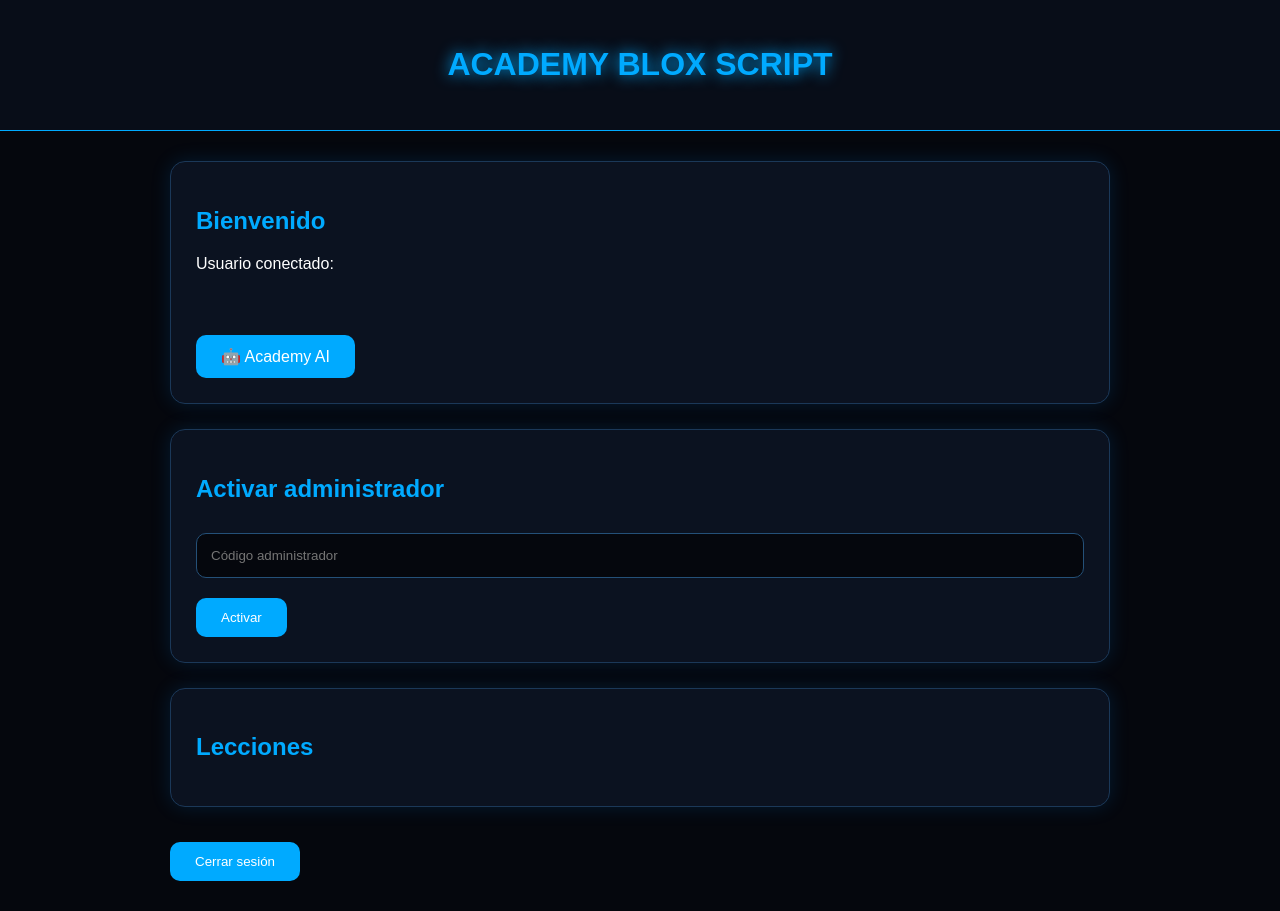
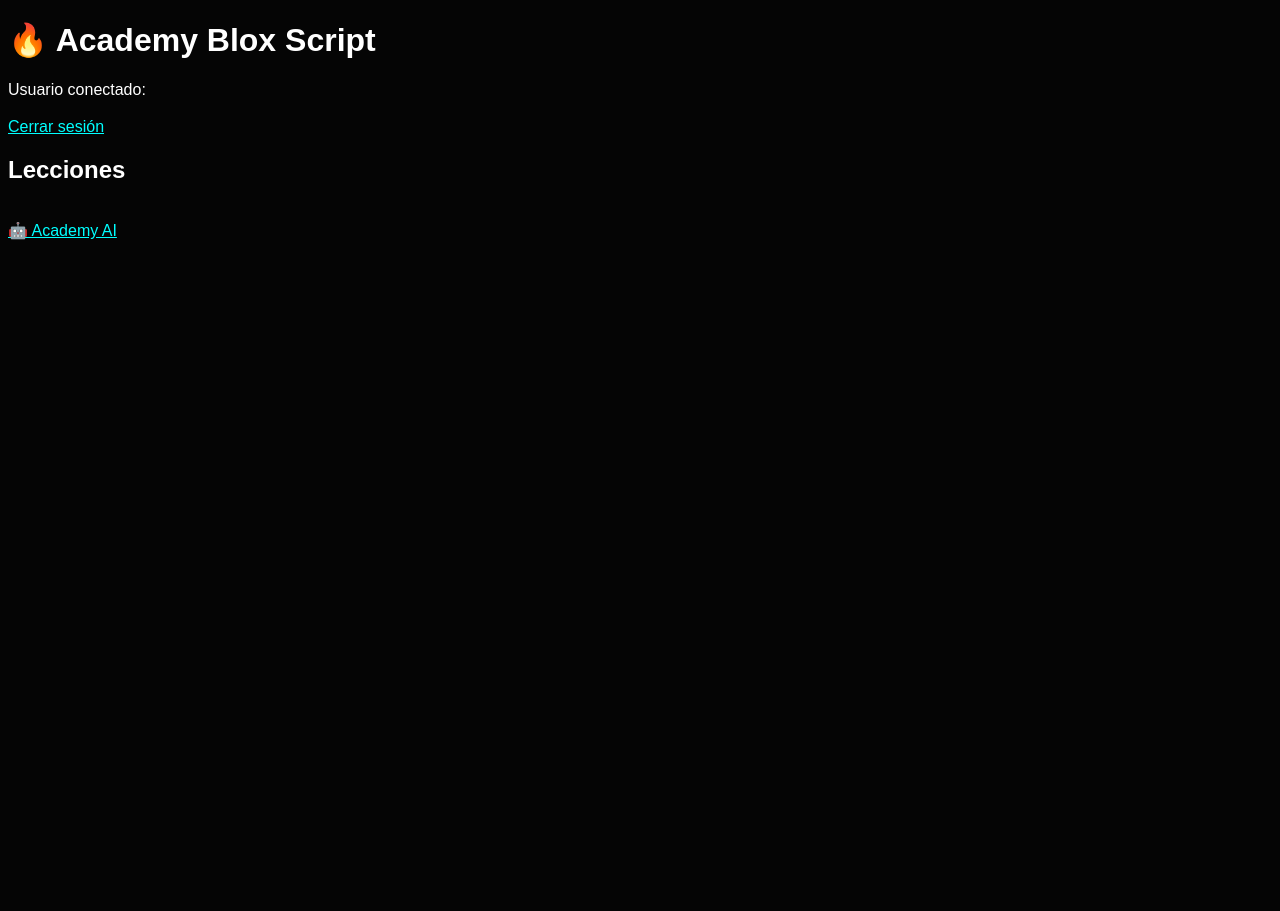
Before and after one commit to jaumecapopalacios-gif/academy-blox-script, a Python web app: template templates/index.html in a window 1280 px wide. After the commit the page ends 240 px from the top, so only its background shows below. Run offline with Jinja, Linux system fonts and the light colour scheme; the template is opened without the code that fills it, so the values that code supplies are empty.

Commit message:
Update index.html

```diff
--- a/templates/index.html
+++ b/templates/index.html
@@ -1,209 +1,77 @@
 <!DOCTYPE html>
-<html lang="es">
+<html>
+<head>
+<title>Academy Blox Script</title>
 
-<head>
+<style>
+body{
+background:#050505;
+color:white;
+font-family:Arial;
+}
 
-<meta charset="UTF-8">
+.card{
+background:#111;
+padding:20px;
+margin:15px;
+border-radius:10px;
+border:1px solid cyan;
+}
 
-<title>
-Academy Blox Script
-</title>
-
-<link rel="stylesheet" href="{{ url_for('static', filename='style.css') }}">
+a{
+color:cyan;
+}
+</style>
 
 </head>
 
-
 <body>
 
+<h1>🔥 Academy Blox Script</h1>
 
-<header>
+<p>Usuario conectado:</p>
 
-<h1>
-ACADEMY BLOX SCRIPT
-</h1>
+<h3>{{current_user.email}}</h3>
 
-</header>
+<a href="/logout">Cerrar sesión</a>
+
+<h2>Lecciones</h2>
 
 
-
-<div class="container">
-
-
+{% for lesson in lessons %}
 
 <div class="card">
 
-<h2>
-Bienvenido
-</h2>
+<h2>{{lesson.title}}</h2>
+
+<p>{{lesson.description}}</p>
+
+<a href="/lesson/{{lesson.id}}">
+Entrar
+</a>
+
+</div>
+
+{% endfor %}
 
 
-<p>
-Usuario conectado:
-</p>
+<br>
 
-
-<strong>
-{{ current_user.email }}
-</strong>
-
-
-<br><br>
-
-
-
-<a href="/ai" class="button">
+<a href="/ai">
 🤖 Academy AI
 </a>
 
 
+{% if current_user.is_admin %}
 
-</div>
+<br><br>
 
-
-
-
-
-{% if not current_user.is_admin %}
-
-
-<div class="card">
-
-
-<h2>
-Activar administrador
-</h2>
-
-
-<form method="POST" action="/activate-admin">
-
-
-<input
-type="password"
-name="admin_code"
-placeholder="Código administrador"
-required
->
-
-
-<button class="button">
-Activar
-</button>
-
-
-</form>
-
-
-</div>
-
+<a href="/admin">
+⚙ Consola Administrador
+</a>
 
 {% endif %}
 
 
-
-
-
-
-{% if current_user.is_admin %}
-
-
-<div class="card">
-
-
-<h2>
-Panel administrador
-</h2>
-
-
-<p>
-Tienes permisos de administrador.
-</p>
-
-
-<a href="/admin" class="button">
-Entrar consola admin
-</a>
-
-
-</div>
-
-
-{% endif %}
-
-
-
-
-
-
-<div class="card">
-
-
-<h2>
-Lecciones
-</h2>
-
-
-
-{% for lesson in lessons %}
-
-
-<div>
-
-
-<h3>
-{{ lesson.title }}
-</h3>
-
-
-<p>
-{{ lesson.description }}
-</p>
-
-
-
-<a
-class="button"
-href="/lesson/{{ loop.index }}"
->
-Entrar
-</a>
-
-
-</div>
-
-
-<hr>
-
-
-{% endfor %}
-
-
-
-</div>
-
-
-
-
-
-<form method="POST" action="/logout">
-
-
-<button class="button">
-
-Cerrar sesión
-
-</button>
-
-
-</form>
-
-
-
-
-</div>
-
-
-
 </body>
-
 </html>
```
